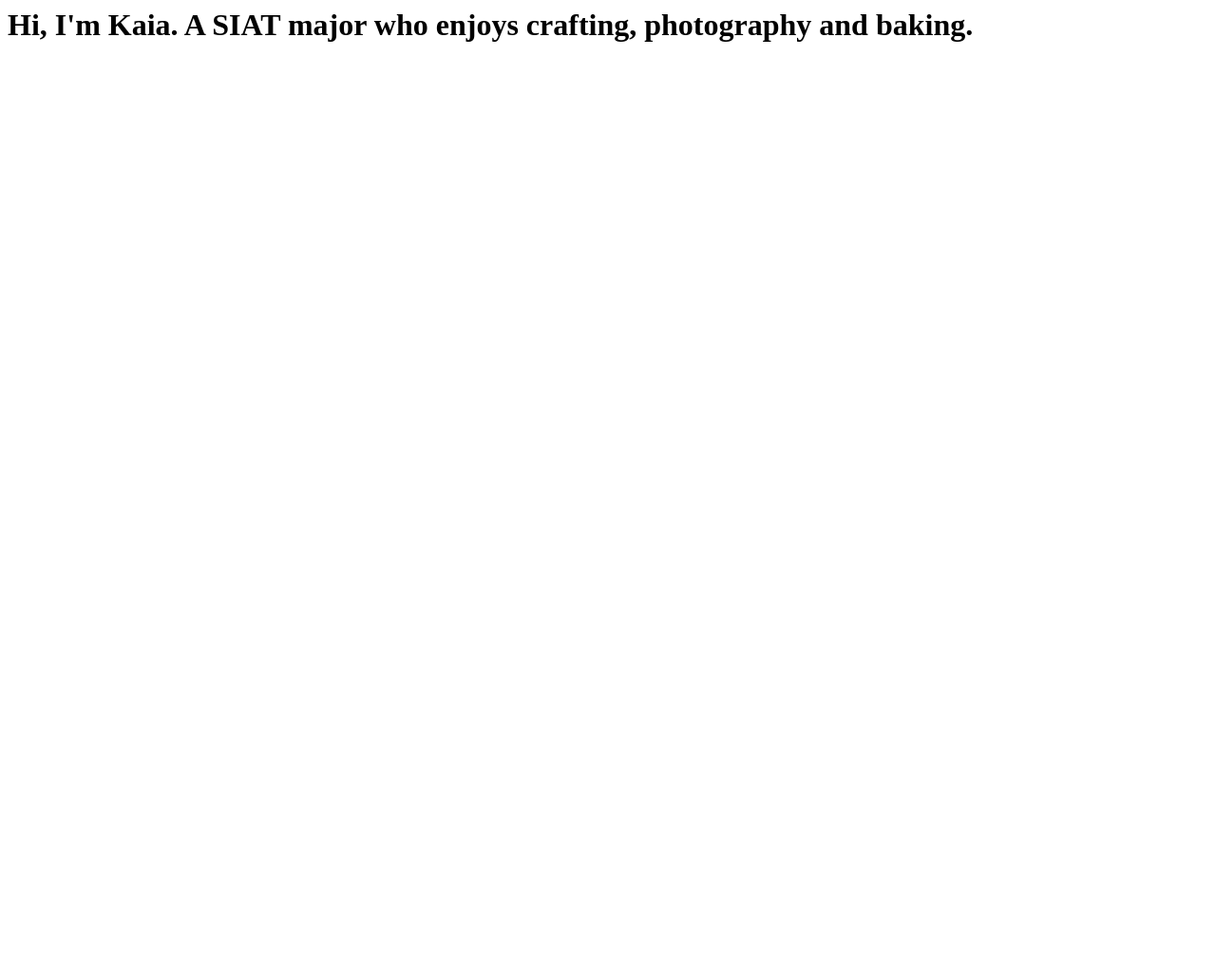
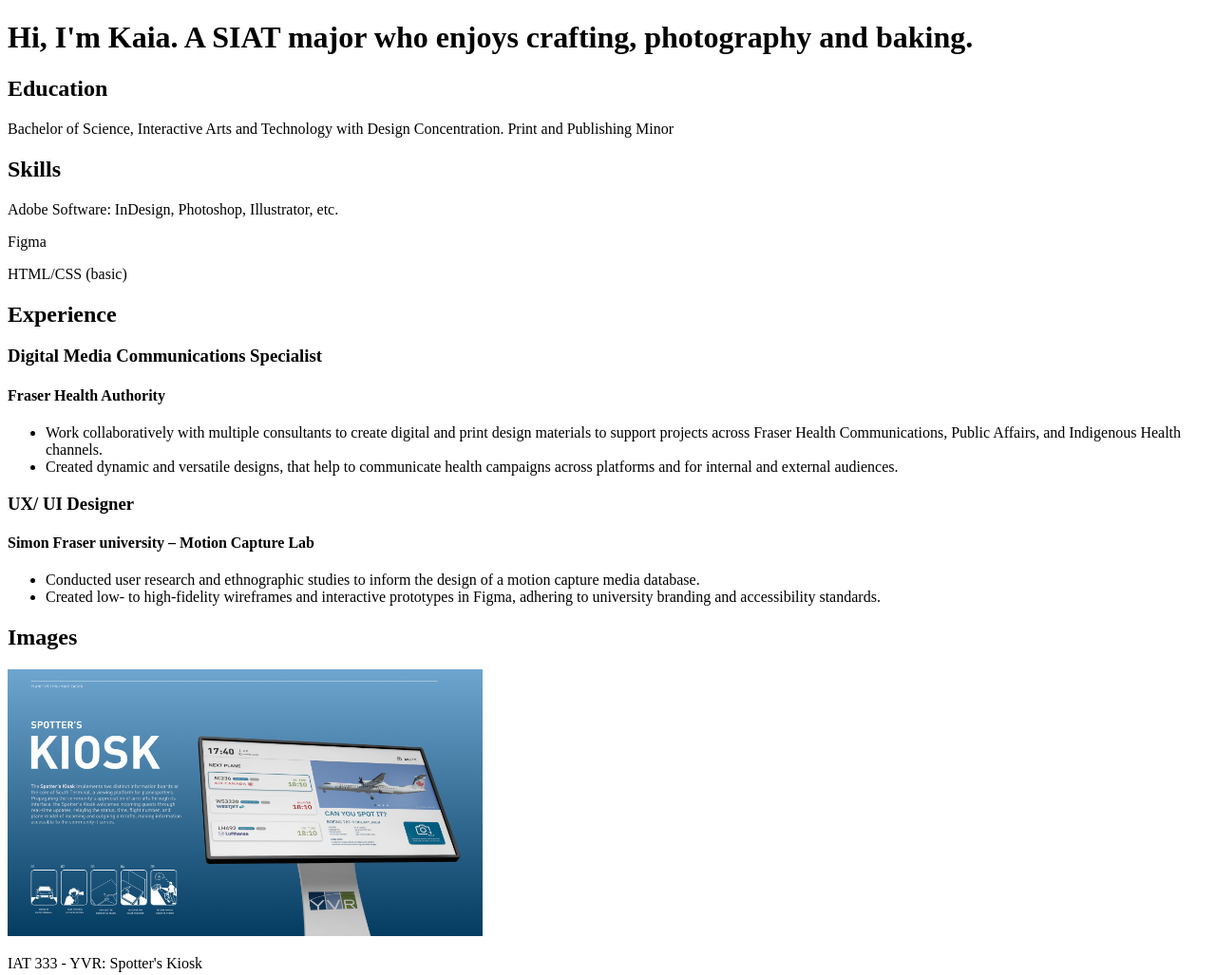
Before and after one commit to kjc21/kjc21.github.io, a plain HTML site: page index.html in a window 1280 px wide. Shown: the top 1027 px of the page at 95% size. Before the commit the page ends 800 px from the top, so only its background shows below. Drawn offline with Linux system fonts and the light colour scheme.

Commit message:
Content for index.html added

```diff
--- a/index.html
+++ b/index.html
@@ -1,19 +1,66 @@
+<!DOCTYPE html>
+<html lang="en">
 
+<head>
+    <meta charset="UTF-8">
+    <meta name="viewport" content="width=device-width, initial-scale=1.0">
+    <title>A2: Personal Website</title>
+    <link rel="stylesheet" href="style.css"/>
+</head>
 
-<!--
-Personal introduction: Your name, major, and a brief description of your interests.
+<body>
+    <h1>Hi, I'm Kaia. A SIAT major who enjoys crafting, photography and baking.</h1>
 
-Education: List your current and previous educational institutions and any relevant courses.
+    <section>
+        <h2>Education</h2>
+        <p>Bachelor of Science, Interactive Arts and Technology with Design Concentration. Print and Publishing Minor</p>
+    </section>
 
-Skills: Highlight technical skills such as programming languages, software tools, etc.
+    <section>
+       <h2>Skills</h2>
+        <p>Adobe Software: InDesign, Photoshop, Illustrator, etc.</p>
+        <p>Figma</p>
+        <p>HTML/CSS (basic)</p>
+    </section>
 
-Experience: Include work experience, internships, or relevant projects.
+    <section>
+       <h2>Experience</h2>
+        <div>
+            <h3>Digital Media Communications Specialist</h3>
+            <h4>Fraser Health Authority</h4>
+            <ul>
+                <li>Work collaboratively with multiple consultants to create digital and print design materials to support projects across Fraser Health Communications, Public Affairs, and Indigenous Health channels.</li>
+                <li>Created dynamic and versatile designs, that help to communicate health campaigns across platforms and for internal and external audiences.</li>
+            </ul>
+       </div>
 
-Images: Include images that represent you or your work.
+       <div>
+            <h3>UX/ UI Designer</h3>
+            <h4>Simon Fraser university – Motion Capture Lab</h4>
+            <ul>
+                <li>Conducted user research and ethnographic studies to inform the design of a motion capture media database.</li>
+                <li>Created low- to high-fidelity wireframes and interactive prototypes in Figma, adhering to university branding and accessibility standards.</li>
+            </ul>
+       </div>
+    </section>
 
-Contact information: Provide a way for people to contact you, such as an email or LinkedIn profile.
+    <section>
+       <h2>Images</h2>
+       <div>
+            <img src="Spotter's Kiosk.png" alt="Touchscreen kiosk and description" width="500">
+            <p>IAT 333 - YVR: Spotter's Kiosk</p>
+       </div>
 
-A link to your GitHub profile or any other relevant portfolios.
--->
+       <div>
+            <img src="Falling Fruit.png" alt="Phone screens showing UI of Falling Fruit Application" width="500">
+                <p>IAT 438 - Falling Fruit: Urban Foraging</p>
+       </div>
 
-<h1>Hi, I'm Kaia. A SIAT major who enjoys crafting, photography and baking.</h1>
+    </section>
+
+    <section>
+       <h2>Contact Information</h2>
+       <a href="https://www.linkedin.com/in/kaia-crozier/">LinkedIn</a>
+       <a href="https://github.com/kjc21/kjc21.github.io">GitHub profile</a>
+    </section>
+</body>
```
Also changed, not shown: Spotter's Kiosk.png (added), 1 other file.
